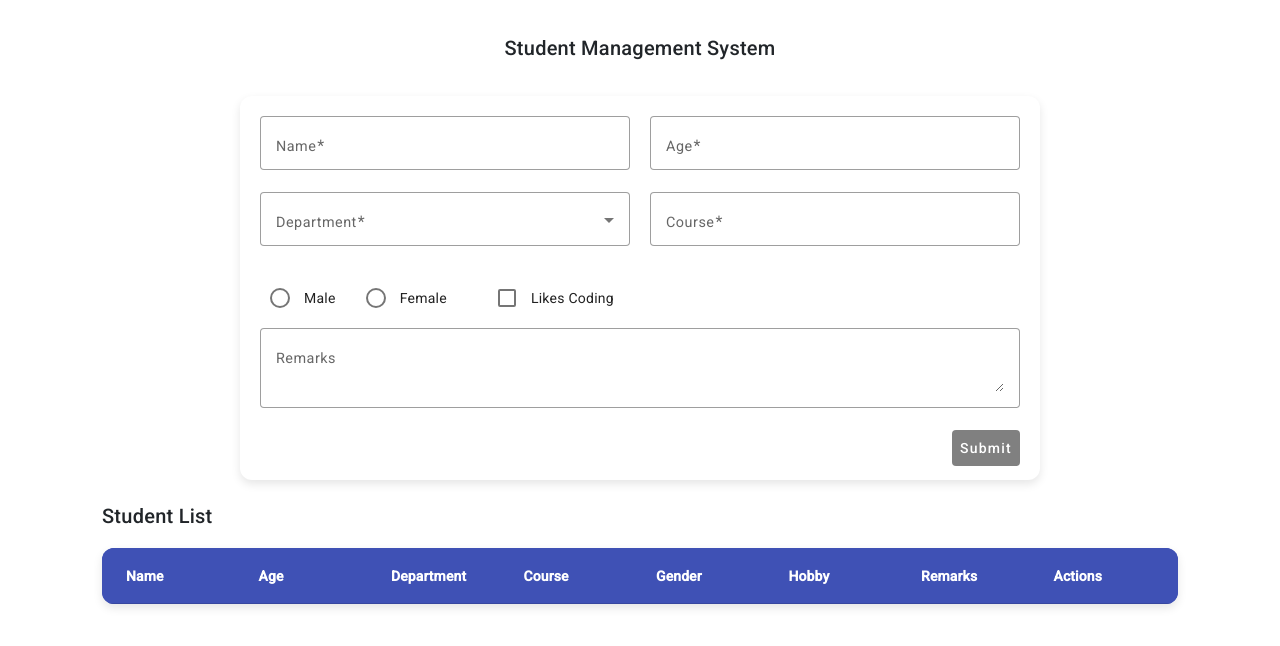
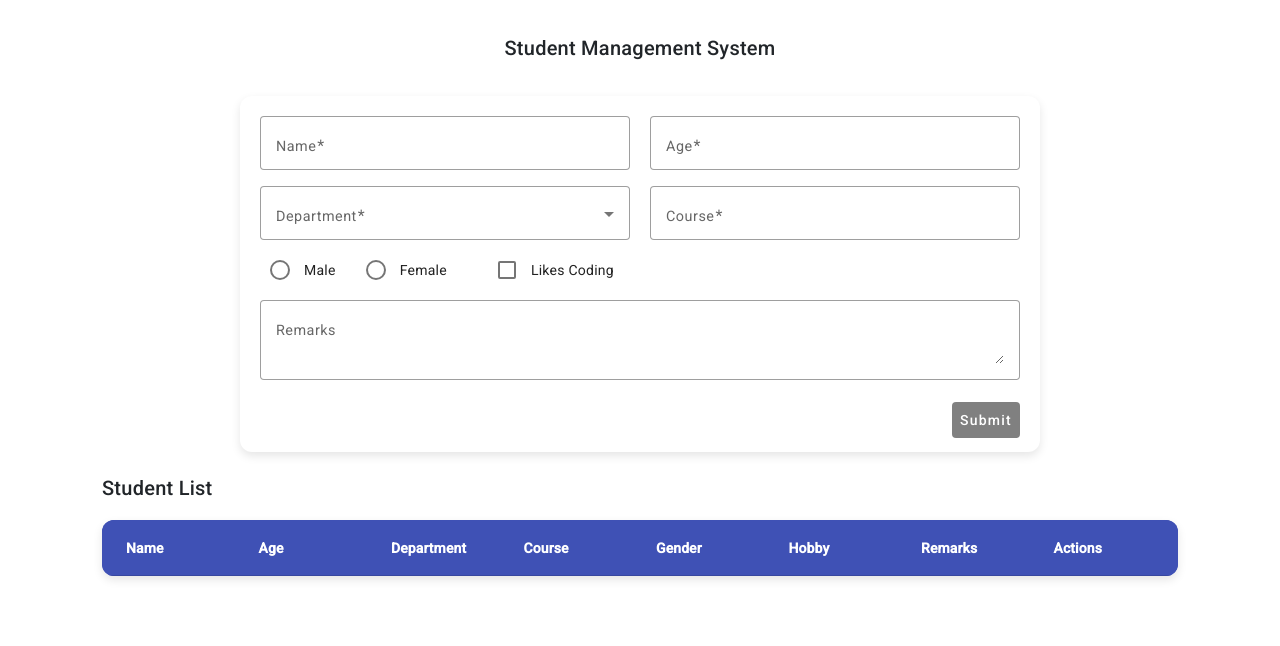
Before and after one commit to rutujaself/student-angular-app, an Angular app: page / in a window 1280 px wide. Shown: the top 646 px of the page. Built offline with nearby package versions, Linux system fonts and the light colour scheme.

Commit message:
style: adjust form field

```diff
--- a/src/app/student-form/student-form.component.html
+++ b/src/app/student-form/student-form.component.html
@@ -1,6 +1,6 @@
 <form [formGroup]="studentForm">
 
-<div class="form-row">
+<div class="form-row mb-3">
   <mat-form-field appearance="outline" class="form-field">
     <mat-label>Name</mat-label>
     <input matInput formControlName="name">
--- a/src/app/student-form/student-form.component.scss
+++ b/src/app/student-form/student-form.component.scss
@@ -44,3 +44,7 @@ mat-radio-group {
 mat-label {
   font-size: 0.9rem;
 }
+
+.form-field{
+    height: 54px !important;
+}
```
